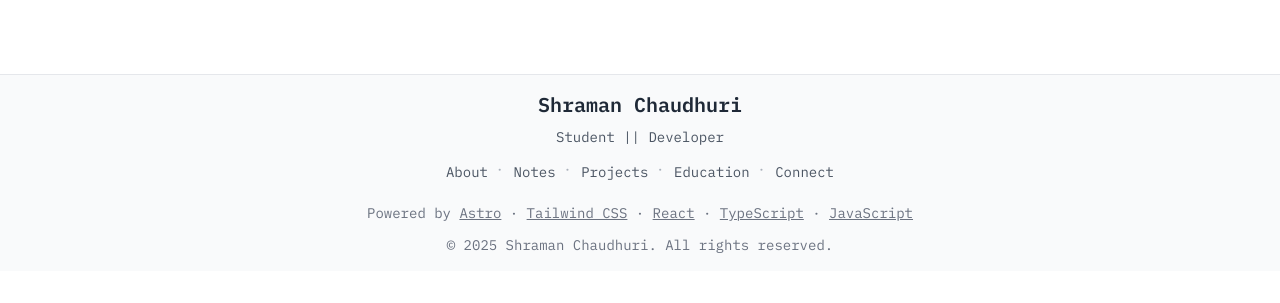
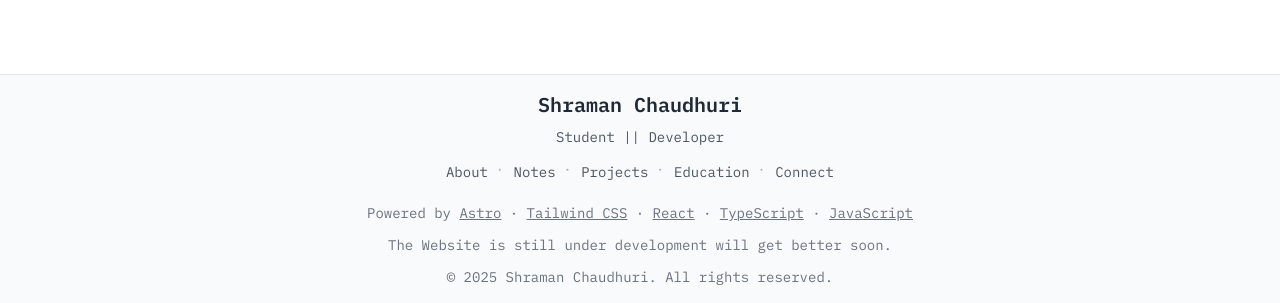
Before and after one commit to shraman-c/portfolio, an Astro site in the folder portfolio-site/: page / in a window 1280 px wide. Shown: the part 4149-4452 px from the top of the page. Before the commit the page ends 4420 px from the top, so only its background shows below. Built offline with nearby package versions, Linux system fonts and the light colour scheme; Astro itself is replaced by a stand-in of ours.

Commit message:
Add development status message to footer
Added a note indicating that the website is still under development.

```diff
--- a/portfolio-site/src/components/Footer.astro
+++ b/portfolio-site/src/components/Footer.astro
@@ -95,6 +95,7 @@ const hasEducation = siteConfig.education && siteConfig.education.length > 0;
       </script>
 
   <p class="text-sm text-gray-500 mt-3 footer-made-with">Powered by <a class="underline hover:text-[var(--accent-color)]" style={`--accent-color: ${siteConfig.accentColor}`} href="https://astro.build" target="_blank" rel="noopener noreferrer">Astro</a> · <a class="underline hover:text-[var(--accent-color)]" style={`--accent-color: ${siteConfig.accentColor}`} href="https://tailwindcss.com" target="_blank" rel="noopener noreferrer">Tailwind CSS</a> · <a class="underline hover:text-[var(--accent-color)]" style={`--accent-color: ${siteConfig.accentColor}`} href="https://react.dev" target="_blank" rel="noopener noreferrer">React</a> · <a class="underline hover:text-[var(--accent-color)]" style={`--accent-color: ${siteConfig.accentColor}`} href="https://www.typescriptlang.org" target="_blank" rel="noopener noreferrer">TypeScript</a> · <a class="underline hover:text-[var(--accent-color)]" style={`--accent-color: ${siteConfig.accentColor}`} href="https://developer.mozilla.org/en-US/docs/Web/JavaScript" target="_blank" rel="noopener noreferrer">JavaScript</a></p>
+      <p class="text-sm text-gray-500 mt-1">The Website is still under development will get better soon.</p>
       <p class="text-sm text-gray-500 mt-1">© {new Date().getFullYear()} {siteConfig.name}. All rights reserved.</p>
     </div>
   </div>
```
